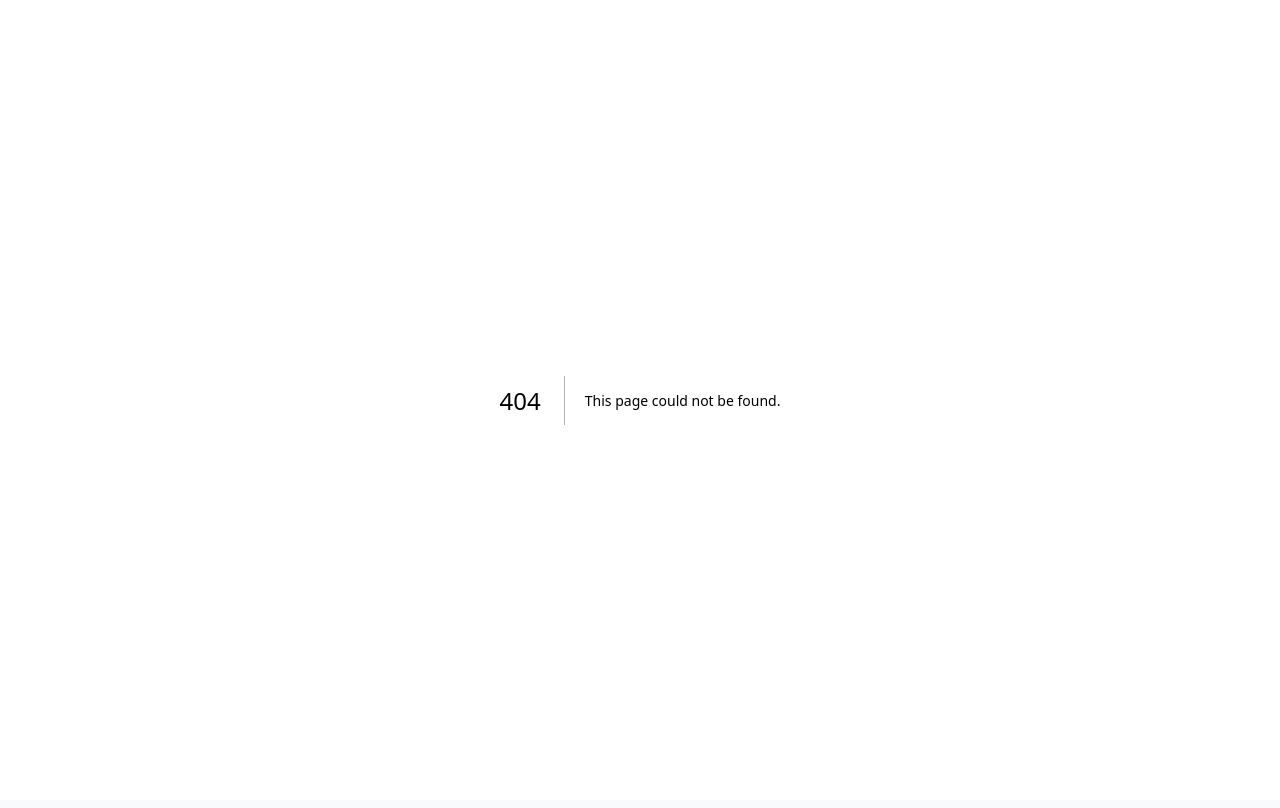
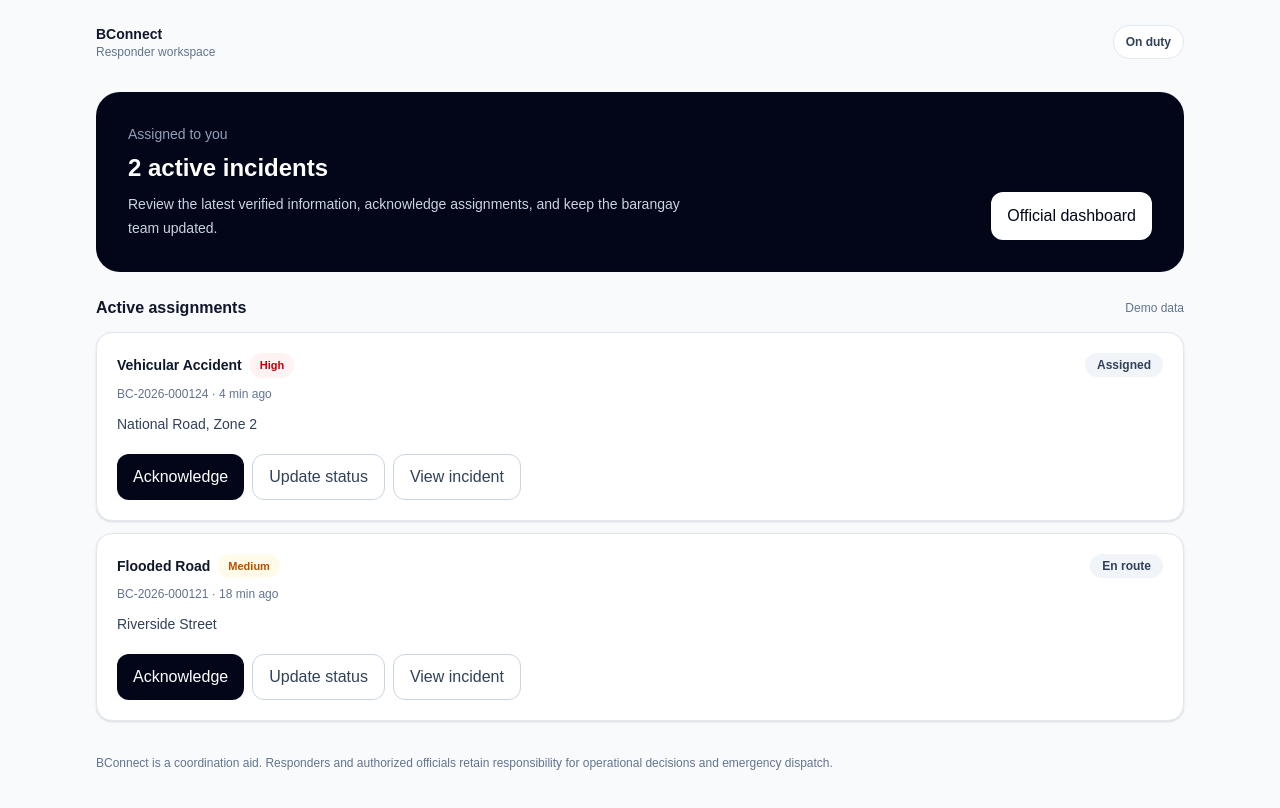
Before and after one commit to a3bcruz-jpg/BConnect, a Next.js app: page /responder in a window 1280 px wide. Before the commit this address had no page. Shown: the top 808 px of the page. Built offline with nearby package versions, Linux system fonts and the light colour scheme.

Commit message:
feat: add responder operations workspace

```diff
--- /dev/null
+++ b/src/app/responder/page.tsx
@@ -0,0 +1,96 @@
+import Link from 'next/link';
+
+const assignments = [
+  {
+    id: 'BC-2026-000124',
+    type: 'Vehicular Accident',
+    location: 'National Road, Zone 2',
+    priority: 'High',
+    status: 'Assigned',
+    reported: '4 min ago',
+  },
+  {
+    id: 'BC-2026-000121',
+    type: 'Flooded Road',
+    location: 'Riverside Street',
+    priority: 'Medium',
+    status: 'En route',
+    reported: '18 min ago',
+  },
+];
+
+const priorityStyles: Record<string, string> = {
+  High: 'bg-red-50 text-red-700',
+  Medium: 'bg-amber-50 text-amber-700',
+  Low: 'bg-slate-100 text-slate-700',
+};
+
+export default function ResponderPage() {
+  return (
+    <main className="min-h-screen bg-slate-50">
+      <div className="mx-auto max-w-6xl px-4 py-6 sm:px-6 lg:px-8">
+        <header className="flex flex-wrap items-center justify-between gap-4">
+          <div>
+            <p className="text-sm font-semibold text-slate-900">BConnect</p>
+            <p className="text-xs text-slate-500">Responder workspace</p>
+          </div>
+          <div className="rounded-full border border-slate-200 bg-white px-3 py-2 text-xs font-semibold text-slate-700">
+            On duty
+          </div>
+        </header>
+
+        <section className="mt-8 rounded-3xl bg-slate-950 p-6 text-white sm:p-8">
+          <p className="text-sm text-slate-400">Assigned to you</p>
+          <div className="mt-2 flex flex-col justify-between gap-5 sm:flex-row sm:items-end">
+            <div>
+              <h1 className="text-2xl font-semibold">2 active incidents</h1>
+              <p className="mt-2 max-w-xl text-sm leading-6 text-slate-300">
+                Review the latest verified information, acknowledge assignments, and keep the barangay team updated.
+              </p>
+            </div>
+            <Link href="/official" className="rounded-xl bg-white px-4 py-3 text-center text-sm font-semibold text-slate-950 hover:bg-slate-100">
+              Official dashboard
+            </Link>
+          </div>
+        </section>
+
+        <section className="mt-6">
+          <div className="flex items-center justify-between">
+            <h2 className="text-base font-semibold text-slate-900">Active assignments</h2>
+            <span className="text-xs text-slate-500">Demo data</span>
+          </div>
+
+          <div className="mt-3 space-y-3">
+            {assignments.map((incident) => (
+              <article key={incident.id} className="rounded-2xl border border-slate-200 bg-white p-5 shadow-sm">
+                <div className="flex flex-col gap-4 sm:flex-row sm:items-start sm:justify-between">
+                  <div>
+                    <div className="flex flex-wrap items-center gap-2">
+                      <h3 className="text-sm font-semibold text-slate-900">{incident.type}</h3>
+                      <span className={`rounded-full px-2.5 py-1 text-[11px] font-semibold ${priorityStyles[incident.priority]}`}>
+                        {incident.priority}
+                      </span>
+                    </div>
+                    <p className="mt-2 text-xs font-medium text-slate-500">{incident.id} · {incident.reported}</p>
+                    <p className="mt-3 text-sm text-slate-700">{incident.location}</p>
+                  </div>
+                  <span className="rounded-full bg-slate-100 px-3 py-1 text-xs font-semibold text-slate-700">{incident.status}</span>
+                </div>
+
+                <div className="mt-5 flex flex-wrap gap-2">
+                  <button className="rounded-xl bg-slate-950 px-4 py-2.5 text-xs font-semibold text-white">Acknowledge</button>
+                  <button className="rounded-xl border border-slate-300 px-4 py-2.5 text-xs font-semibold text-slate-700">Update status</button>
+                  <button className="rounded-xl border border-slate-300 px-4 py-2.5 text-xs font-semibold text-slate-700">View incident</button>
+                </div>
+              </article>
+            ))}
+          </div>
+        </section>
+
+        <p className="mt-8 pb-8 text-xs leading-5 text-slate-500">
+          BConnect is a coordination aid. Responders and authorized officials retain responsibility for operational decisions and emergency dispatch.
+        </p>
+      </div>
+    </main>
+  );
+}
```
